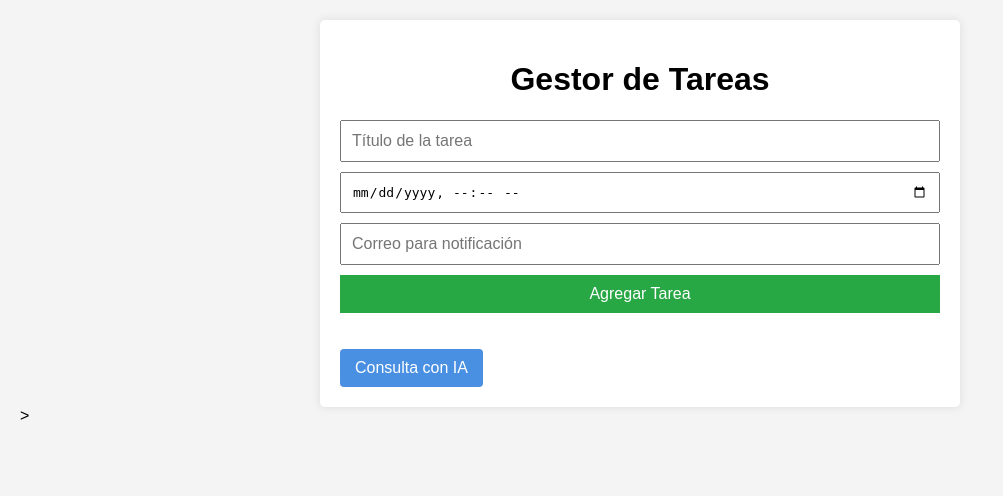
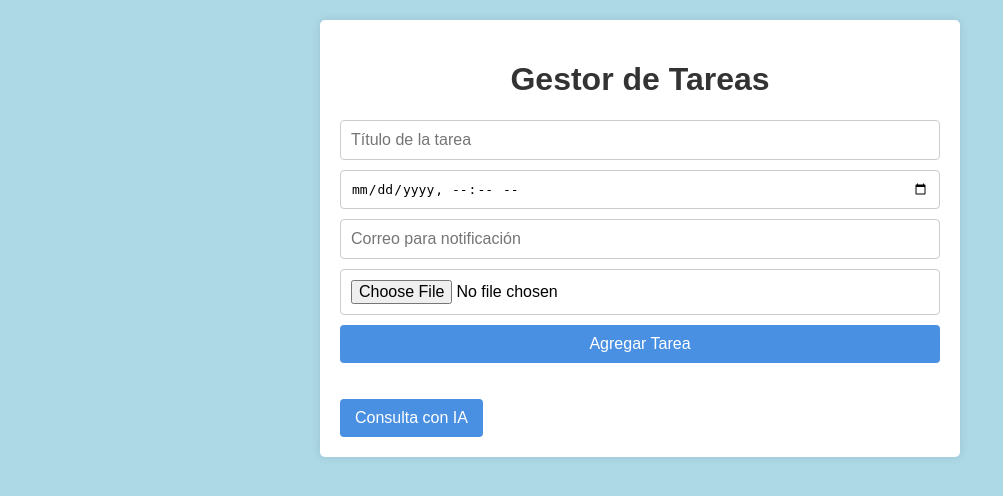
Before and after one commit to cristianlopez0725/worksyncapp, a PHP site: page / in a window 1280 px wide. Shown: the top 496 px of the page, without its empty margins (0-1003 px from the left). Run offline with PHP 8.4, Linux system fonts and the light colour scheme; some libraries are stand-ins or nearby versions.

Commit message:
codigo final1.
codigo final1.

```diff
--- a/index.html
+++ b/index.html
@@ -15,6 +15,7 @@
       <input type="text" id="task-title" placeholder="Título de la tarea" required />
       <input type="datetime-local" id="task-deadline" required />
       <input type="email" id="task-email" placeholder="Correo para notificación" required />
+      <input type="file" id="task-file" />
       <button type="submit">Agregar Tarea</button>
     </form>
     <ul id="task-list"></ul>
@@ -23,4 +24,4 @@
   </div>
   <script src="main.js"></script>
 </body>
-</html>>
+</html>
--- a/styles.css
+++ b/styles.css
@@ -1,6 +1,6 @@
 body {
   font-family: Arial, sans-serif;
-  background-color: #f4f4f4;
+  background-color: #ADD8E6; /* Azul claro */
   margin: 0;
   padding: 20px;
 }
@@ -16,6 +16,7 @@
 
 h1 {
   text-align: center;
+  color: #333;
 }
 
 form {
@@ -27,17 +28,19 @@
 input, button {
   padding: 10px;
   font-size: 1em;
+  border: 1px solid #ccc;
+  border-radius: 4px;
 }
 
 button {
-  background-color: #28a745;
+  background-color: #4a90e2;
   color: white;
   border: none;
   cursor: pointer;
 }
 
 button:hover {
-  background-color: #218838;
+  background-color: #357ab8;
 }
 
 ul {
```
Also changed, not shown: main.js (+29 -5 lines).
